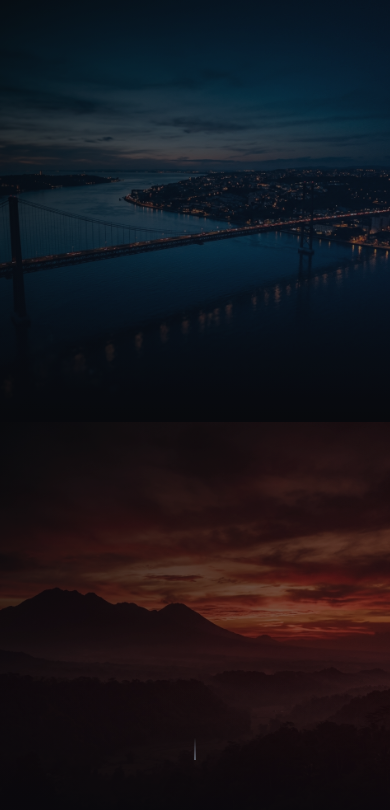
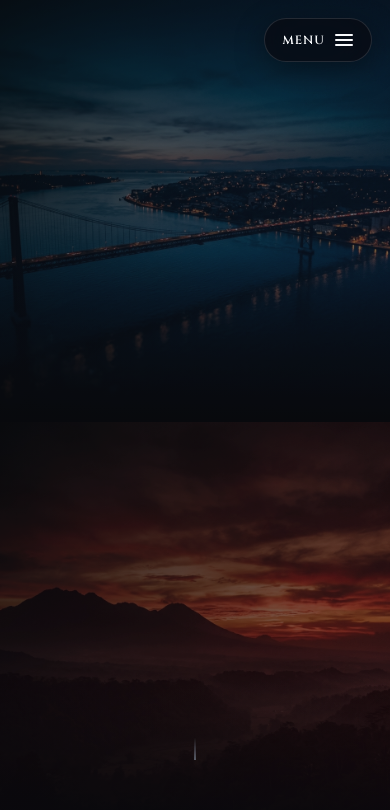
Before and after one commit to wollusca/lusonusa, a plain HTML site: page index.html in a window 390 px wide. Shown: the top 810 px of the page. Drawn offline with nearby package versions, Linux system fonts and the light colour scheme.

Commit message:
Position mobile MENU button at top-right corner, clear of white LUSONUSA logo and hero content

```diff
--- a/style.css
+++ b/style.css
@@ -1824,7 +1824,17 @@ ul, ol {
 /* Mobile */
 @media (max-width: 768px) {
 
-  /* Nav pill: compact */
+  /* Fixed top navigation container position on mobile — top-right corner, clear of logo & content */
+  .site-nav {
+    top: 18px !important;
+    right: 18px !important;
+    left: auto !important;
+    transform: none !important;
+    opacity: 1 !important;
+    pointer-events: auto !important;
+  }
+
+  /* Nav pill: hidden on mobile, replaced by top-right glass MENU button */
   .nav-pill {
     display: none !important;
   }
```
